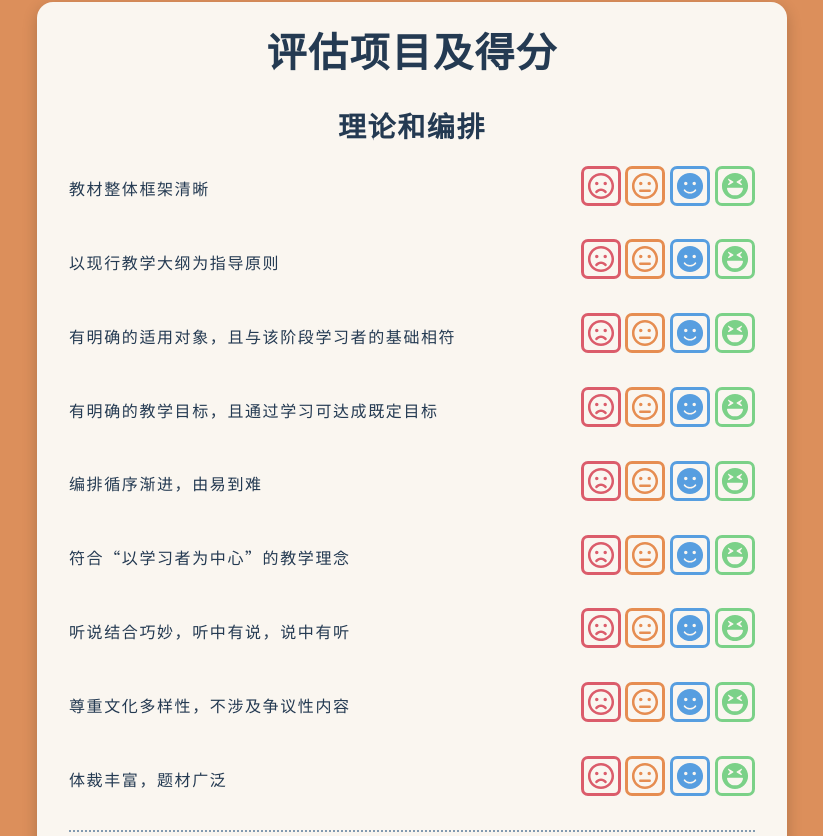
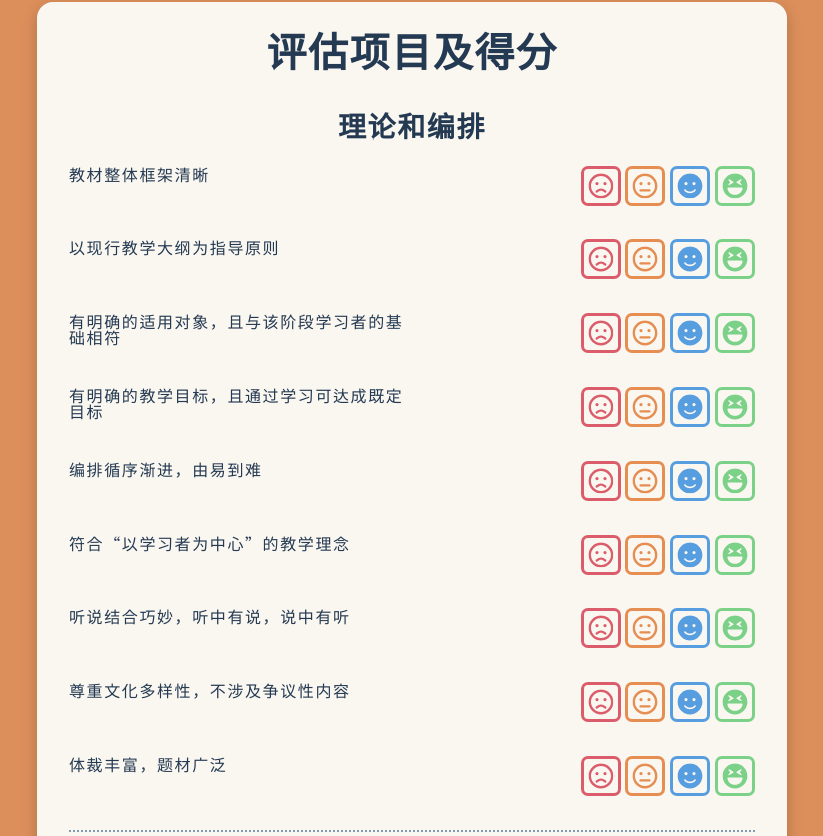
Before and after one commit to evelyn-2022/chinese-textbook-analysis, a React (Create React App) app: page / in a window 1280 px wide. Shown: the part 1144-1980 px from the top of the page, without its empty margins (228-1051 px from the left). Built offline with nearby package versions, Linux system fonts and the light colour scheme; a web font is replaced by a local one.

Commit message:
fixed scores columns

```diff
--- a/src/components/GeneratedReport.js
+++ b/src/components/GeneratedReport.js
@@ -33,7 +33,17 @@ const GeneratedReport = ({ info, total, setIsSubmitted }) => {
               <td>{info?.pages}</td>
             </tr>
             <tr>
-              <td colSpan={4}>总得分：{total}</td>
+              <td colSpan={2}>总得分：{total}</td>
+              <td colSpan={2}>
+                等级：
+                {total >= 150
+                  ? '优秀'
+                  : total >= 130
+                  ? '良好'
+                  : total >= 110
+                  ? '一般'
+                  : '较差'}
+              </td>
             </tr>
           </tbody>
         </table>
--- a/src/data/data-nav.js
+++ b/src/data/data-nav.js
@@ -1,4 +1,9 @@
 export const links = [
+  {
+    id: 0,
+    url: '#basic-information',
+    text: '教材基本信息',
+  },
   {
     id: 1,
     url: '#cat1',
--- a/src/index.css
+++ b/src/index.css
@@ -453,29 +453,22 @@ Question Form
   padding-top: 1rem;
 }
 .question-card {
-  display: flex;
-  flex-direction: column;
+  column-count: 2;
+  justify-content: space-between;
 }
 .question-detail {
   text-align: left;
+  margin-bottom: 0.5rem;
 }
 .answer-btn-container {
-  text-align: left;
+  text-align: right;
 }
 .answer-btn:not(:last-of-type) {
   margin-right: 0.3rem;
 }
 @media screen and (min-width: 680px) {
-  .question-card {
-    flex-direction: row;
-    align-items: center;
-    justify-content: space-between;
-  }
   .question-detail {
-    display: inline-block;
-  }
-  .answer-btn-container {
-    display: inline-block;
+    margin-bottom: 0;
   }
 }
 @media screen and (min-width: 1000px) {
@@ -492,16 +485,26 @@ Question Form
 }
 .answer-btn {
   display: inline-block;
-  width: 40px;
-  height: 40px;
-  border: 3px solid;
-  border-radius: 7px;
+  width: 1.5rem;
+  height: 1.5rem;
+  border: 1.5px solid;
+  border-radius: 5px;
   position: relative;
 }
 .answer-icon {
-  font-size: 27px;
+  font-size: 1rem;
 }
-
+@media screen and (min-width: 1000px) {
+  .answer-btn {
+    width: 40px;
+    height: 40px;
+    border-width: 3px;
+    border-radius: 7px;
+  }
+  .answer-icon {
+    font-size: 1.6rem;
+  }
+}
 .answer-btn-0 {
   border-color: var(--clr-primary-4-light);
 }
```
